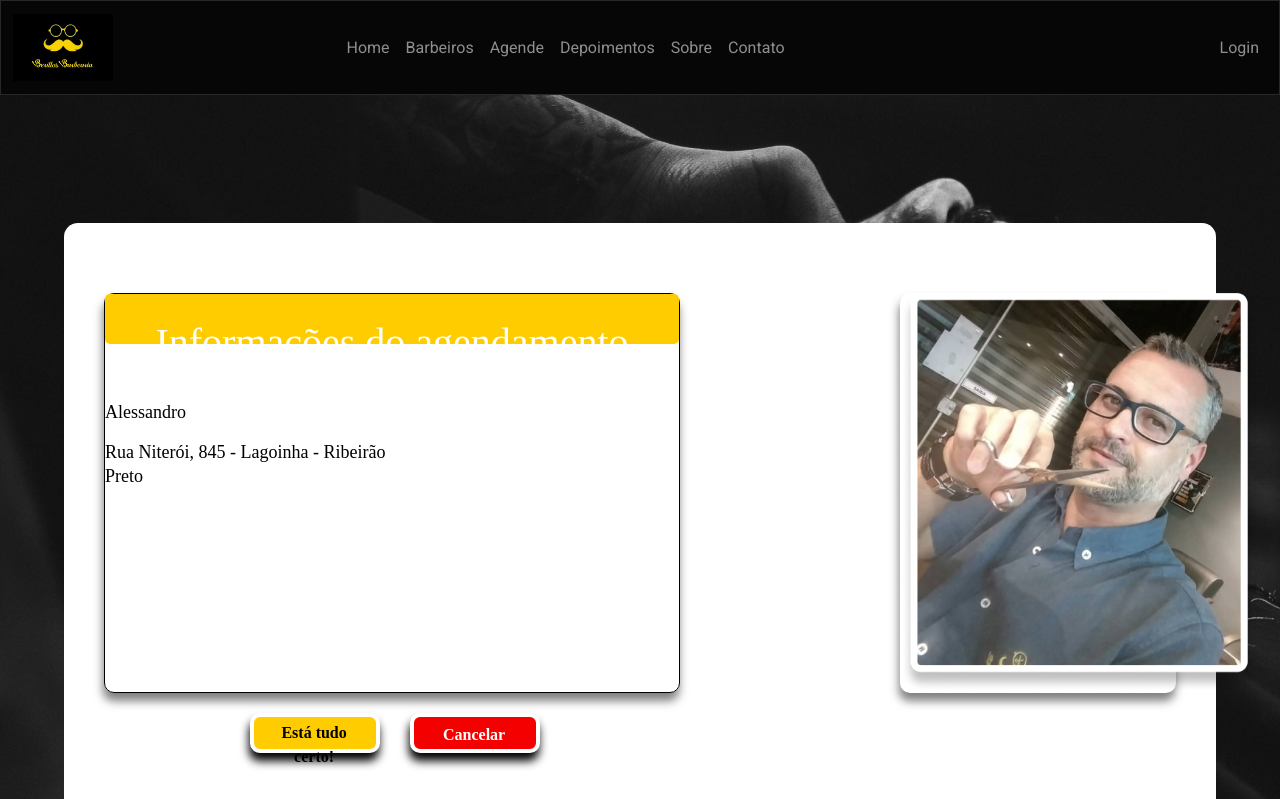
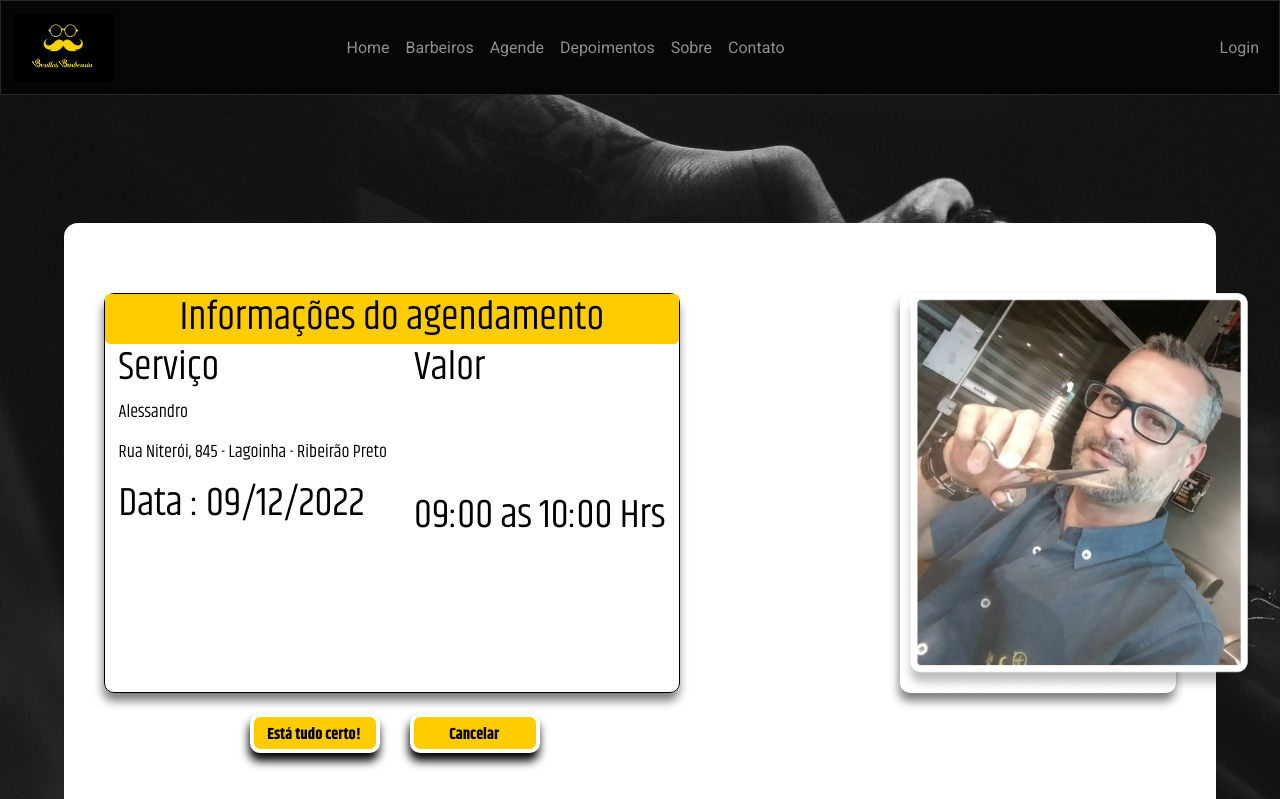
Before and after one commit to FullDevAlan/Beirilus, a React (Create React App) app: page /pagina11 in a window 1280 px wide. Shown: the top 799 px of the page. Built offline with nearby package versions, Linux system fonts and the light colour scheme.

Commit message:
ajuste cor de font

```diff
--- a/public/index.html
+++ b/public/index.html
@@ -9,6 +9,11 @@
       name="description"
       content="Web site created using create-react-app"
     />
+
+    <link rel="preconnect" href="https://fonts.googleapis.com">
+    <link rel="preconnect" href="https://fonts.gstatic.com" crossorigin>
+    <link href="https://fonts.googleapis.com/css2?family=Khand:wght@400;600;700&display=swap" rel="stylesheet" >
+
     <script src="https://cdn.jsdelivr.net/npm/bootstrap@5.3.0-alpha1/dist/js/bootstrap.bundle.min.js" integrity="sha384-w76AqPfDkMBDXo30jS1Sgez6pr3x5MlQ1ZAGC+nuZB+EYdgRZgiwxhTBTkF7CXvN" crossorigin="anonymous"></script>
     <link rel="apple-touch-icon" href="%PUBLIC_URL%/logo192.png" />
     <!--
--- a/src/component/MainP11confirmacao/stylesMainP11.css
+++ b/src/component/MainP11confirmacao/stylesMainP11.css
@@ -6,6 +6,12 @@
     min-height: 100vh;
     background-image: url("../imgs/pg112.png");
 }
+
+.pagina11 h3 {
+    color: #000;
+
+}
+
 
  .principal{
     margin: 10% auto 0 auto;
@@ -21,7 +27,6 @@
     margin: 0 ;
     height: 50px;
     text-align: center;
-    padding-top: 25px;
     border-radius: 5px;
 }
 
@@ -79,8 +84,3 @@
     margin-right: 30px;
 
 }
-
-.pagina11 .vermelho{
-    background-color: #F50000;
-    color: #FFFFFF;
-}
--- a/src/index.css
+++ b/src/index.css
@@ -1,5 +1,6 @@
 html {
   box-sizing: border-box;
+  font-family: 'Khand';
 }
 
 *,
```
